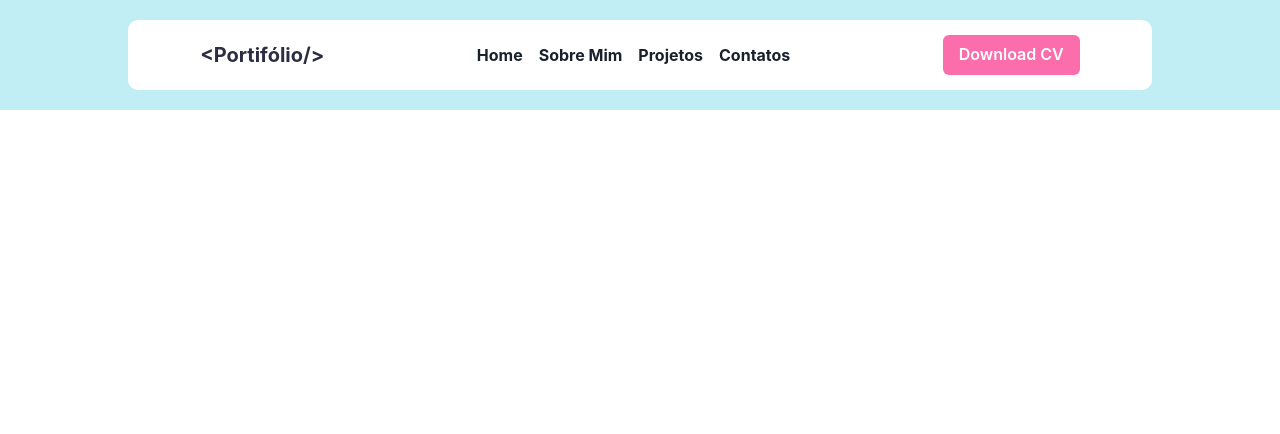
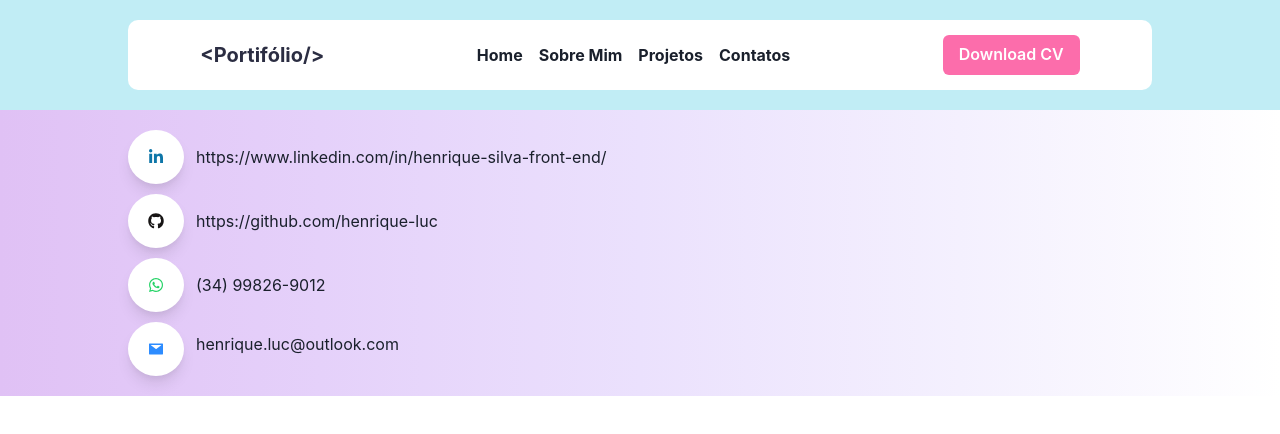
Before and after one commit to henrique-luc/Portifolio, a React (Create React App) app: page /contatos in a window 1280 px wide. Shown: the top 434 px of the page. Built offline with nearby package versions, Linux system fonts and the light colour scheme.

Commit message:
feat: projects page and experience

```diff
--- a/src/components/Card/projectCard.jsx
+++ b/src/components/Card/projectCard.jsx
@@ -9,54 +9,62 @@ import {
   Link,
   Text,
   Button,
+  Tag,
 } from "@chakra-ui/react";
 import { SmallAddIcon } from "@chakra-ui/icons";
+import { theme } from "../../styles/theme";
 
 import Buy from "../../assets/Buy.png";
 
-export const ProjectCard = () => {
+export const ProjectCard = ({ project }) => {
+  const { image, title, description, vercel, github, UsedProg, UsedLibs } =
+    project;
+
   return (
-    <Accordion allowMultiple w="100%">
+    <Accordion allowMultiple w="100%" mb={5}>
       <AccordionItem bg="white" w="100%" borderRadius="10px" m="0 10px 10px 0">
         <h2>
           <AccordionButton
             justifyContent="space-between"
+            bgGradient="linear(to-r, #ffffff, #f4f0fe, #ebe1fd, #e5d1fa, #e0c1f5)"
+            borderRadius="10px"
             _hover={{
               borderRadius: "10px",
-              bg: "#FAD2E3",
             }}
           >
             <Image
               w="350px"
               h="290px"
               objectFit="cover"
-              src={Buy}
-              alt="Buy An Idea"
+              src={image}
+              alt={title}
               borderRadius="10px"
             />
             <Box textAlign="start" w="50%" fontWeight="700">
-              <Text fontWeight="700" fontSize="xl">
-                Buy An Idea
+              <Text fontWeight="700" fontSize="3xl">
+                {title}
               </Text>
               <Text fontSize="sm" mt="7px" textAlign="justify">
-                Curso de 1000 horas de Desenvolvimento Front End que abrange
-                tecnologias Front End além de soft skills necessários para o
-                mercado de trabalho. Entre as linguagens e tecnologias
-                aprendidas estão HTML5, CSS3, JavaScript (ES6+), React, Redux e
-                Context API.
+                {description}
               </Text>
-              <Box display="flex" justifyContent="space-around">
-                <Link
-                  href="https://capstone-buy-an-idea.vercel.app/"
-                  isExternal
-                >
-                  <Button rightIcon={<SmallAddIcon />}>Abrir Aplicação</Button>
+              <Box display="flex" justifyContent="space-around" mt={9}>
+                <Link href={vercel} isExternal>
+                  <Button
+                    colorScheme="red"
+                    variant="solid"
+                    bg={theme.colors.red[100]}
+                    rightIcon={<SmallAddIcon />}
+                  >
+                    Abrir Aplicação
+                  </Button>
                 </Link>
-                <Link
-                  href="https://capstone-buy-an-idea.vercel.app/"
-                  isExternal
-                >
-                  <Button rightIcon={<SmallAddIcon />}>
+                <Link href={github} isExternal>
+                  <Button
+                    colorScheme="red"
+                    variant="solid"
+                    bg={theme.colors.red[100]}
+                    rightIcon={<SmallAddIcon />}
+                  >
                     Repositório GitHub
                   </Button>
                 </Link>
@@ -68,8 +76,28 @@ export const ProjectCard = () => {
         <AccordionPanel>
           <Box>
             <Text mb={1} fontSize="sm">
-              Ferramentas
+              Ferramentas utilizadas:
             </Text>
+            <Box>
+              {UsedProg.map((prog, index) => (
+                <Tag colorScheme="purple" m="0 10px 10px 0" key={index}>
+                  {prog}
+                </Tag>
+              ))}
+            </Box>
+          </Box>
+
+          <Box>
+            <Text mb={1} fontSize="sm">
+              Bibliotecas utilizadas:
+            </Text>
+            <Box>
+              {UsedLibs.map((libs, index) => (
+                <Tag colorScheme="purple" m="0 10px 10px 0" key={index}>
+                  {libs}
+                </Tag>
+              ))}
+            </Box>
           </Box>
         </AccordionPanel>
       </AccordionItem>
--- a/src/pages/Contacts/index.jsx
+++ b/src/pages/Contacts/index.jsx
@@ -1,6 +1,8 @@
-import { Box, Center, Text, Image } from "@chakra-ui/react";
+import { Box, Center, Text, Link, Button } from "@chakra-ui/react";
 import { Header } from "../../components/Header";
 import { theme } from "../../styles/theme";
+import { FaLinkedinIn, FaGithub, FaWhatsapp } from "react-icons/fa";
+import { AiFillMail } from "react-icons/ai";
 
 export const Contacts = () => {
   return (
@@ -14,6 +16,84 @@ export const Contacts = () => {
       >
         <Header />
       </Center>
+      <Center
+        bgGradient="linear(to-l, #ffffff, #f4f0fe, #ebe1fd, #e5d1fa, #e0c1f5)"
+        h="fit-content"
+      >
+        <Box w="80%" mt={5} mb={5}>
+          <Box display="flex" flexDir="column">
+            <Box display="flex" alignItems="center">
+              <Link
+                href="https://www.linkedin.com/in/henrique-silva-front-end/"
+                isExternal
+              >
+                <Button
+                  borderRadius="100%"
+                  p="27px 20px"
+                  boxShadow="lg"
+                  bg="white"
+                  mr={3}
+                >
+                  <FaLinkedinIn color="#0e76a8" />
+                </Button>
+              </Link>
+              <Text>https://www.linkedin.com/in/henrique-silva-front-end/</Text>
+            </Box>
+
+            <Box display="flex" alignItems="center">
+              <Link
+                href="https://github.com/henrique-luc"
+                isExternal
+                m="10px 0"
+              >
+                <Button
+                  borderRadius="100%"
+                  p="27px 20px"
+                  boxShadow="lg"
+                  bg="white"
+                  mr={3}
+                >
+                  <FaGithub color="#171515" />
+                </Button>
+              </Link>
+              <Text>https://github.com/henrique-luc</Text>
+            </Box>
+
+            <Box display="flex" alignItems="center">
+              <Link
+                href="http://api.whatsapp.com/send?1=pt_BR&phone=5534998269012"
+                isExternal
+              >
+                <Button
+                  borderRadius="100%"
+                  p="27px 20px"
+                  boxShadow="lg"
+                  bg="white"
+                  mr={3}
+                >
+                  <FaWhatsapp color="#25D366" />
+                </Button>
+              </Link>
+              <Text>(34) 99826-9012</Text>
+            </Box>
+
+            <Box display="flex" alignItems="center">
+              <Link href="mailto:henrique.luc@outlook.com" isExternal mt="10px">
+                <Button
+                  borderRadius="100%"
+                  p="27px 20px"
+                  boxShadow="lg"
+                  bg="white"
+                  mr={3}
+                >
+                  <AiFillMail color="#2D8CFF" />
+                </Button>
+              </Link>
+              <Text>henrique.luc@outlook.com</Text>
+            </Box>
+          </Box>
+        </Box>
+      </Center>
     </Box>
   );
 };
--- a/src/pages/Projects/index.jsx
+++ b/src/pages/Projects/index.jsx
@@ -1,9 +1,13 @@
-import { Box, Center, Text } from "@chakra-ui/react";
+import { Box, Center, Text, Accordion } from "@chakra-ui/react";
 import { Header } from "../../components/Header";
 import { theme } from "../../styles/theme";
 import { ProjectCard } from "../../components/Card/projectCard";
+import { useState } from "react";
+import { Projects } from "../../services/DataBase/Projects";
 
-export const Projects = () => {
+export const ProjectsPage = () => {
+  const [allProjects] = useState(Projects);
+
   return (
     <Box>
       <Center
@@ -12,22 +16,17 @@ export const Projects = () => {
         w="100%"
         h="fit-content"
         pb={5}
+        justifyContent="space-between"
       >
         <Header />
+      </Center>
 
-        <Text
-          fontWeight="700"
-          fontSize="4xl"
-          w="80%"
-          mt="10px"
-          color={theme.colors.blue[900]}
-        >
-          Projetos
-        </Text>
-
-        <Center w="80%" mt="100px">
-          <ProjectCard />
-        </Center>
+      <Center w="100%" mt={9}>
+        <Accordion allowMultiple w="80%">
+          {allProjects.map((project) => (
+            <ProjectCard key={project.id} project={project} />
+          ))}
+        </Accordion>
       </Center>
     </Box>
   );
--- a/src/routes/index.jsx
+++ b/src/routes/index.jsx
@@ -2,13 +2,13 @@ import { Route, Switch } from "react-router-dom";
 import { Resume } from "../pages/Resume";
 import { AboutMe } from "../pages/AboutMe";
 import { Contacts } from "../pages/Contacts";
-import { Projects } from "../pages/Projects";
+import { ProjectsPage } from "../pages/Projects";
 
 export const Routes = () => (
   <Switch>
     <Route exact path="/" component={Resume} />
     <Route exact path="/sobre-mim" component={AboutMe} />
     <Route exact path="/contatos" component={Contacts} />
-    <Route exact path="/projetos" component={Projects} />
+    <Route exact path="/projetos" component={ProjectsPage} />
   </Switch>
 );
--- /dev/null
+++ b/src/services/DataBase/Projects.js
@@ -0,0 +1,68 @@
+import Buy from "../../assets/Buy.png";
+import KenzieHub from "../../assets/KenzieHub.png";
+import NuKenzie from "../../assets/NuKenzie.png";
+
+export const Projects = [
+  {
+    id: 1,
+    image: Buy,
+    title: "Buy An Idea",
+    description:
+      " Aplicação feita para conectar Investidores e Empreendedores. Projeto final em grupo do M3 no curso de Desenvolvedor Front End da Kenzie Academy Brasil.",
+    vercel: "https://capstone-buy-an-idea.vercel.app/",
+    github: "https://github.com/henrique-luc/Buy-An-Idea",
+    UsedProg: [
+      "React JS",
+      "VSCode",
+      "Git",
+      "GitHub",
+      "Heroku",
+      "Whimsical",
+      "JSON-Server",
+      "Vercel",
+    ],
+    UsedLibs: [
+      "React Router Dom@5",
+      "Material UI",
+      "Swiper",
+      "React Hook Form",
+      "React Icons",
+      "Axios",
+      "Yup",
+      "Styled-Components",
+      "Toastify",
+      "Context API",
+    ],
+  },
+  {
+    id: 2,
+    image: NuKenzie,
+    title: "NuKenzie",
+    description:
+      " Aplicação feita para controle de finanças. Projeto proposto no M3 do curso de Desenvolvedor Front End da Kenzie Academy Brasil.",
+    vercel: "https://react-entrega-s1-nu-kenzie-henrique-luc.vercel.app/",
+    github: "https://github.com/henrique-luc/NuKenzie",
+    UsedProg: ["React JS", "VSCode", "Git", "GitHub", "Vercel"],
+    UsedLibs: ["React Router Dom@5", "Styled-Components"],
+  },
+  {
+    id: 3,
+    image: KenzieHub,
+    title: "KenzieHub",
+    description:
+      "Aplicação feita para cadastro de Tecnologias e Linguagens que o usuário possui conhecimento e o nível em que se encontra esse conhecimento. Alem de adicionar, o usuário pode editar e deletar tecnologias que ele adicionou. Projeto proposto no M3 do curso de Desenvolvedor Front End da Kenzie Academy Brasil.",
+    vercel: "https://react-entrega-s2-kenzie-hub-henrique-luc.vercel.app/",
+    github: "https://github.com/henrique-luc/KenzieHub",
+    UsedProg: ["React JS", "VSCode", "Git", "GitHub", "Vercel"],
+    UsedLibs: [
+      "React Router Dom@5",
+      "React Hook Form",
+      "React Icons",
+      "Axios",
+      "Yup",
+      "Styled-Components",
+      "Toastify",
+      "Formik",
+    ],
+  },
+];
```
Also changed, not shown: src/pages/AboutMe/index.jsx (+141 -4 lines).
